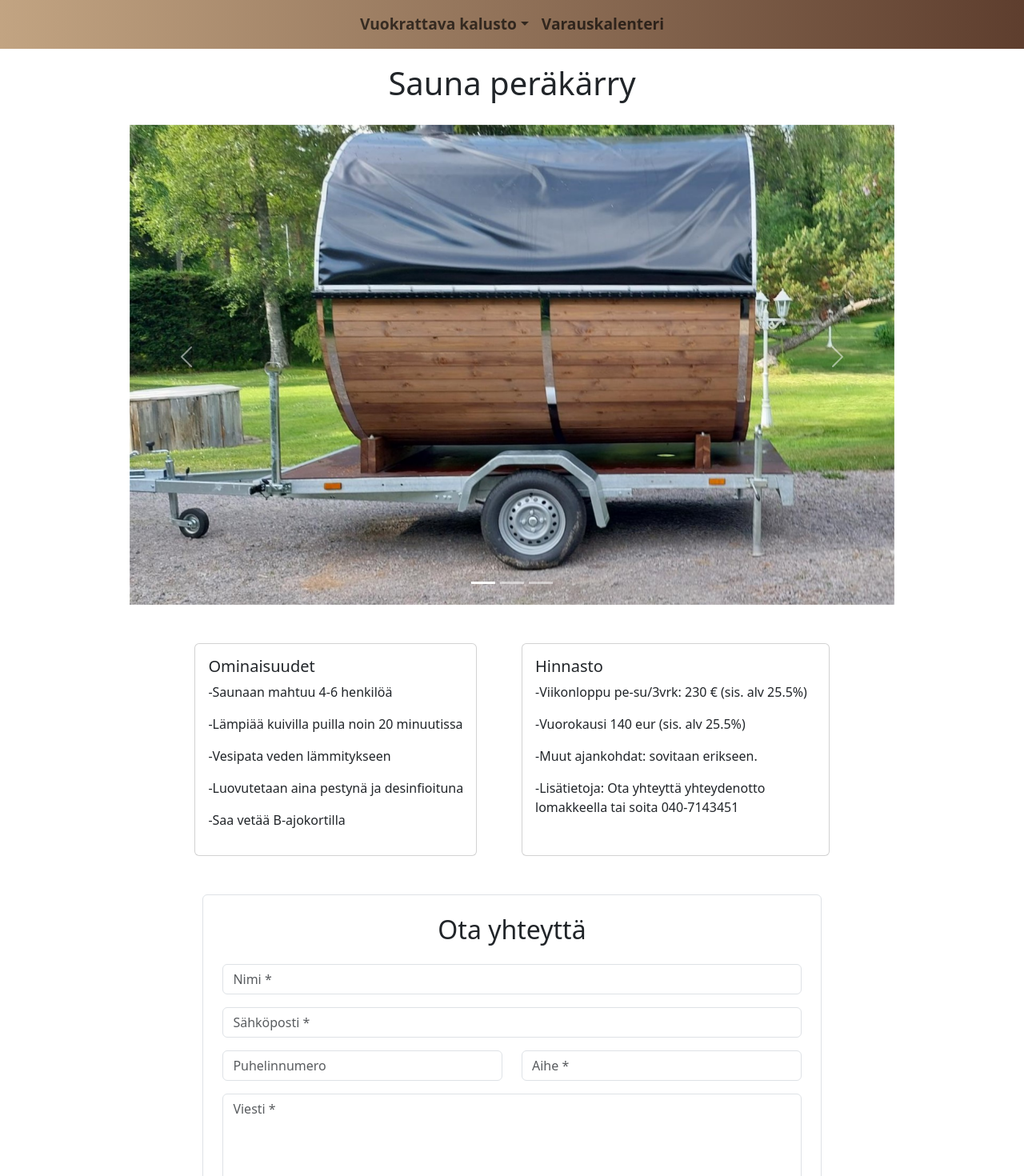
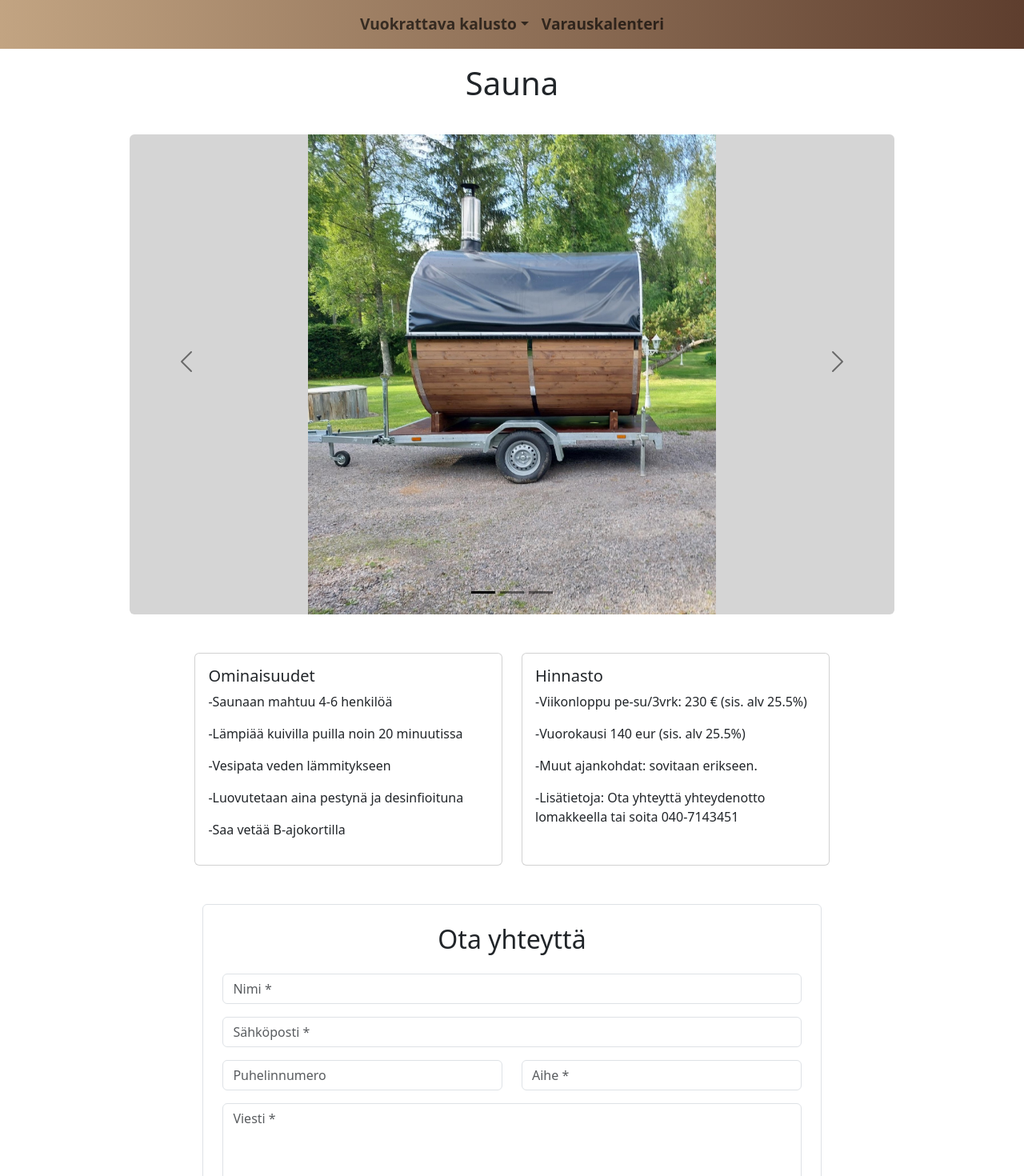
Before and after one commit to Laurik22/RentalApp, a React (Vite) app in the folder RentalApp/: page /products/saunaTrailer in a window 1280 px wide. Shown: the top 1470 px of the page at 80% size. Built offline with nearby package versions, Linux system fonts and the light colour scheme.

Commit message:
almost ready

```diff
--- a/RentalApp/src/App.css
+++ b/RentalApp/src/App.css
@@ -1,6 +1,8 @@
 #root {
   margin: auto;
   padding-top: 5em;
+  padding-left: 2em;
+  padding-right: 2em;
   text-align: center;
 }
 .navbar .navbar-nav .nav-link {
--- a/RentalApp/src/App.jsx
+++ b/RentalApp/src/App.jsx
@@ -11,7 +11,7 @@ function App() {
     <Router>
     <Header />
     <Routes>
-      <Route path="/" element={<Navigate to="/products/:saunaTrailer"/>} />
+      <Route path='/'element={<Navigate to="/products/saunaTrailer"/>} />
       <Route path="/products/:productId" element={<ProductDetail />} />
       <Route path="/reservations" element={<Reservations />} />
     </Routes>
--- a/RentalApp/src/components/ContactForm.jsx
+++ b/RentalApp/src/components/ContactForm.jsx
@@ -1,6 +1,6 @@
 import React, { useState } from 'react';
 import emailjs from 'emailjs-com';
-import {Col, Button, Row, Container, Card, Form } from 'react-bootstrap'
+import {Col, Button, Row, Container, Form } from 'react-bootstrap'
 
 function ContactForm() {
     const [formData, setFormData] = useState({
--- a/RentalApp/src/components/Header.jsx
+++ b/RentalApp/src/components/Header.jsx
@@ -13,6 +13,7 @@ return(
     <Navbar.Toggle aria-controls="basic-navbar-nav"/>
     <Navbar.Collapse id="basic-navbar-nav">
       <Nav className='mx-auto'>
+
         <NavDropdown  title='Vuokrattava kalusto' id="basic-nav-dropdown" >
             <NavDropdown.Item as={Link} to="/products/saunaTrailer">Saunakärry</NavDropdown.Item >
             <NavDropdown.Item as={Link} to="/products/perakarry">Peräkärry</NavDropdown.Item>
--- a/RentalApp/src/data.jsx
+++ b/RentalApp/src/data.jsx
@@ -1,11 +1,12 @@
 import Sivukuva from './assets/Sivukuva.jpg';
 import Sisakuva from './assets/Sisakuva.jpg';
 import ulko from './assets/ulko.jpg';
-
+import trailer1 from './assets/trailer1.jpg';
+import trailer2 from './assets/trailer2.jpg';
 export const products = [
   {
     id: 'saunaTrailer',
-    name: 'Sauna peräkärry ',
+    name: 'Sauna',
     description: (
       <div>
         <p>-Saunaan mahtuu 4-6 henkilöä</p>
@@ -33,11 +34,29 @@ export const products = [
   {
     id: 'perakarry',
     name: 'Peräkärry',
-    description: 'Kuvaus Peräkärrystä',
-    price: 50,
+    description: (
+      <div>
+        -avattavat ja helposti irrotettavat etu- ja takalaita <br />
+        -etu ja takalaidassa hitsattu runkorakenne <br />
+        -nokkapyörä
+        <p>-metalliset step-on-lokasuojat</p>
+        <p>-astinlaudat molemmin puolin lokasuojia</p>
+        <p>-laminoitu vesitiivis vanerilattia</p>
+        <p>-kippi</p>
+        <p>-LED etu- ja äärivalot</p>
+      </div>
+    ),
+    priceInformation:(
+      <div>
+        <p><strong>Hinnasto</strong></p>
+        <p>-20€ / Vrk</p>
+        <p>-35€ / 2 Vrk </p>
+      </div>
+    ),
     images:[
+        trailer1,
+        trailer2
 
     ]
-
   },
 ];
--- a/RentalApp/src/pages/ProductDetail.jsx
+++ b/RentalApp/src/pages/ProductDetail.jsx
@@ -3,48 +3,87 @@ import { useParams } from 'react-router-dom';
 import { products } from '../data';
 import ContactForm from '../components/ContactForm';
 import Carousel from 'react-bootstrap/Carousel';
-import {Card, Container, Row, Col, CardBody } from 'react-bootstrap';
-
+import { Card, Container, Row, Col, CardBody, Image } from 'react-bootstrap';
+import { useEffect, useState } from 'react';
 
 function ProductDetail() {
   const { productId } = useParams();
-  const product = products.find((p) => p.id === productId);
+  const [product, setProduct] = useState();
+  const [images, setImages] = useState();
+
+  useEffect(() => {
+    const p = products.find((p) => p.id === productId);
+    if (p) {
+      setProduct(p);
+      setImages(p.images);
+    }
+  }, [productId]);
+
+  if (!product || !images?.length) {
+    return <div>Loading...</div>;
+  }
+
+  const isTrailer = product.id === 'perakarry';
 
   return (
     <Container>
-        <Col className='mb-5' >
+      <Row>
+        <Col className='mb-5'>
           <h1>{product.name}</h1>
-          <Carousel slide={false} interval={null}>
-            {product.images.map((img, index) => (
-              <Carousel.Item key={index} >
-                <img
-                  className="d-block w-100"
+          <Carousel slide={false} interval={null} variant='dark'>
+            {images.map((img, index) => (
+              <Carousel.Item key={index}>
+                <Image
+                  rounded
+                  className=""
                   src={img}
-                  style={{ marginTop:'20px', maxHeight: '600px', objectFit: 'cover',maxWidth: '100%' }}
+                  style={{
+                    marginTop: '2em',
+                    maxHeight: '600px',
+                    objectFit: 'contain',
+                    width: '100%',
+                    backgroundColor: '#d5d5d5'
+                  }}
                 />
               </Carousel.Item>
             ))}
           </Carousel>
         </Col>
+      </Row>
       <Row className="justify-content-center">
-        <Col md='5'className='d-flex' >
-        <Card className='mb-5 h-80 '>
-            <CardBody style={{textAlign:'start'}}>
+        {isTrailer ? (
+          <Col md={10} className="d-flex">
+            <Card className='mb-5 w-100'>
+              <CardBody style={{ textAlign: 'start' }}>
+                <Card.Title>Ominaisuudet</Card.Title>
+                {product.description}
+                {product.priceInformation}
+              </CardBody>
+            </Card>
+          </Col>
+        ) : (
+          <>
+            <Col md={5} className='d-flex'>
+              <Card className='mb-5 w-100'>
+                <CardBody style={{ textAlign: 'start' }}>
                   <Card.Title>Ominaisuudet</Card.Title>
                   {product.description}
                 </CardBody>
               </Card>
             </Col>
-        <Col md='5' className='d-flex'>
-        <Card className='mb-5 h-80'>
-            <CardBody style={{textAlign:'start' }}>
+            <Col md={5} className='d-flex'>
+              <Card className='mb-5'>
+                <CardBody style={{ textAlign: 'start' }}>
                   <Card.Title>Hinnasto</Card.Title>
                   {product.priceInformation}
                 </CardBody>
               </Card>
             </Col>
+          </>
+        )}
       </Row>
-      <Row>
+
+      <Row className='mb-5'>
         <Col>
           <ContactForm />
         </Col>
```
Also changed, not shown: RentalApp/src/components/CustomCalendarToolbar.jsx (deleted, +0 -27 lines), RentalApp/src/pages/Home.jsx (deleted, +0 -11 lines), RentalApp/src/assets/trailer1.jpg (added), RentalApp/src/assets/trailer2.jpg (added), RentalApp/src/components/Footer.jsx (deleted). Lines whose indentation alone changed are shown as unchanged.
